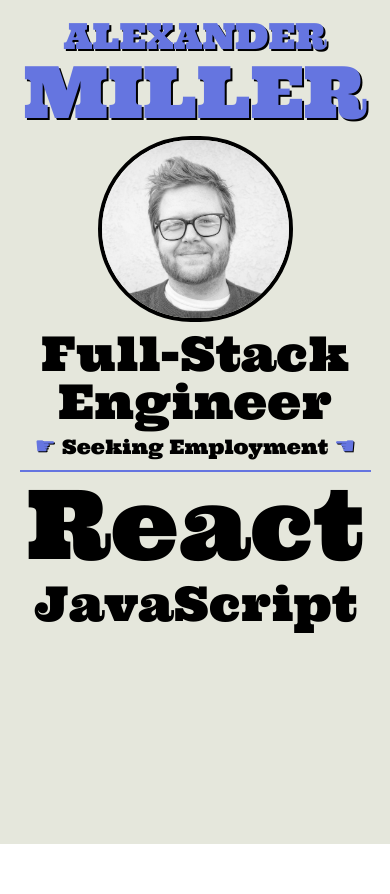
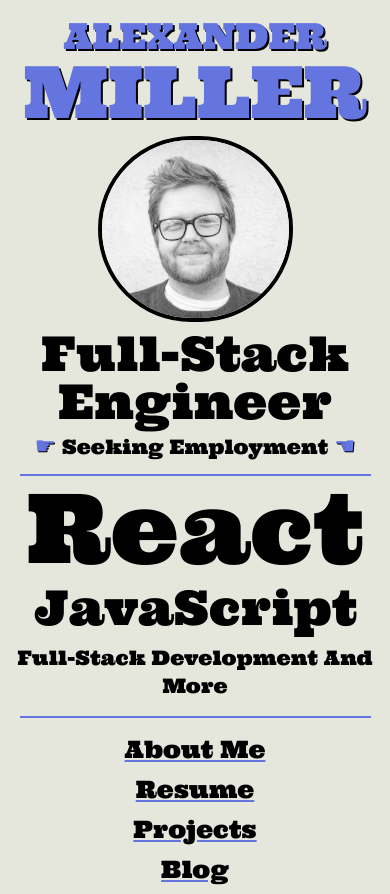
Before and after one commit to ajmillerdevelopment/my-site, a Gatsby site: page / in a window 390 px wide. Before the commit the page ends 844 px from the top, so only its background shows below. Built offline with nearby package versions, Linux system fonts and the light colour scheme; Gatsby itself is replaced by a stand-in of ours.

Commit message:
mobile index page

```diff
--- a/src/pages/index.js
+++ b/src/pages/index.js
@@ -2,14 +2,22 @@
 import Headshot from '../images/cropped.jpg'
 const IndexPage = () => {
   return (
-    <div className="w-screen flex flex-col items-center h-screen bg-backgroundGrey">
+    <div className="w-screen flex flex-col items-center min-h-screen bg-backgroundGrey">
       <h1 className="mt-4 mb-1 font-display text-center text-shadow text-highlightBlue"> <span className="text-4xl">ALEXANDER</span> <br /> <span className="text-7xl">MILLER</span> </h1>
       <img src={Headshot} className="m-1 rounded-full border-4 border-black w-1/2 h-auto" alt="My headshot" />
       <p className="m-1 font-display text-center text-5xl">Full-Stack Engineer</p>
       <p className="font-display text-center text-xl"><span className="text-highlightBlue text-shadow-s text-2xl">☛</span> Seeking Employment <span className="text-highlightBlue text-shadow-s text-2xl">☚</span></p>
-      <div className="horizontal-line m-1 mt-2"></div>
+      <div className="horizontal-line m-1 mt-3"></div>
       <p className="mb-1 font-display text-center text-8xl">React</p>
       <p className="m-1 font-display text-center text-5xl">JavaScript</p>
+      <p className="m-2 font-display text-center text-xl">Full-Stack Development And More</p>
+      <div className="horizontal-line m-2"></div>
+      <nav className="m-1 flex flex-col">
+        <a href="/about" className="m-1 font-display blue-underline text-center text-2xl">About Me</a>
+        <a href="/resume" className="m-1 font-display blue-underline text-center text-2xl">Resume</a>
+        <a href="/projects" className="m-1 font-display blue-underline text-center text-2xl">Projects</a>
+        <a href="/blog" className="m-1 font-display blue-underline text-center text-2xl">Blog</a>
+      </nav>
     </div>
   )
 }
```
